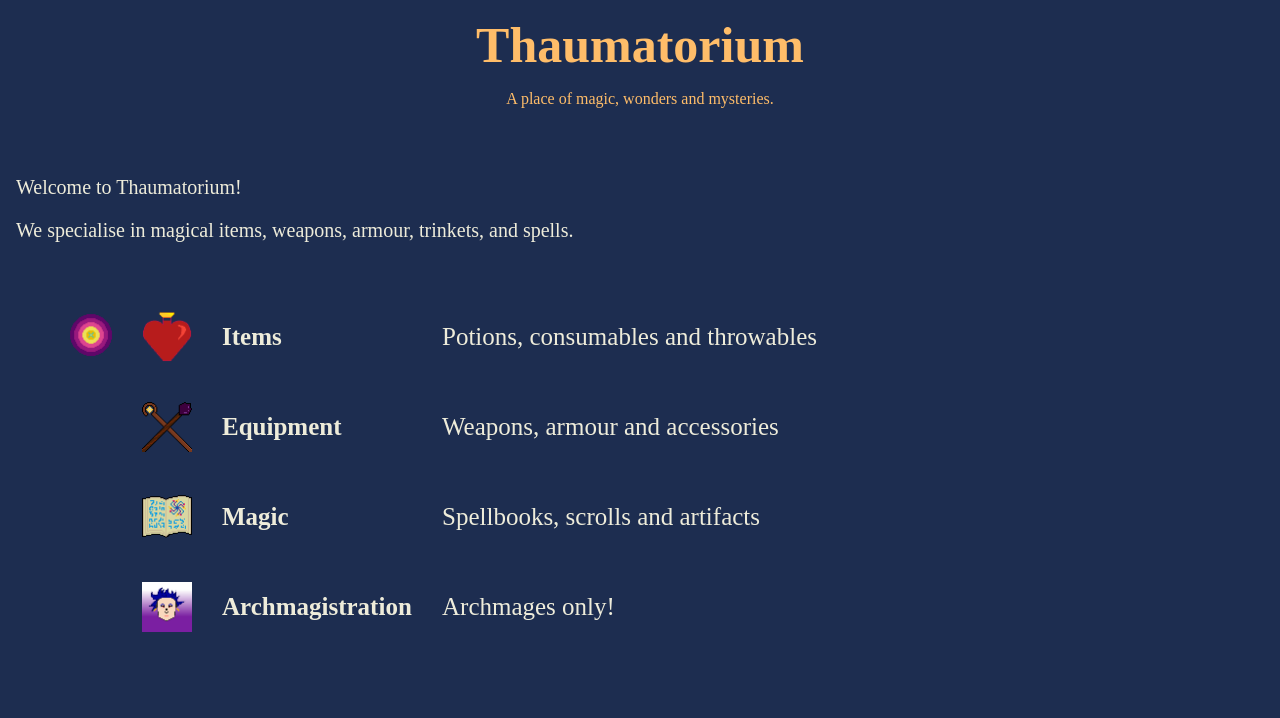
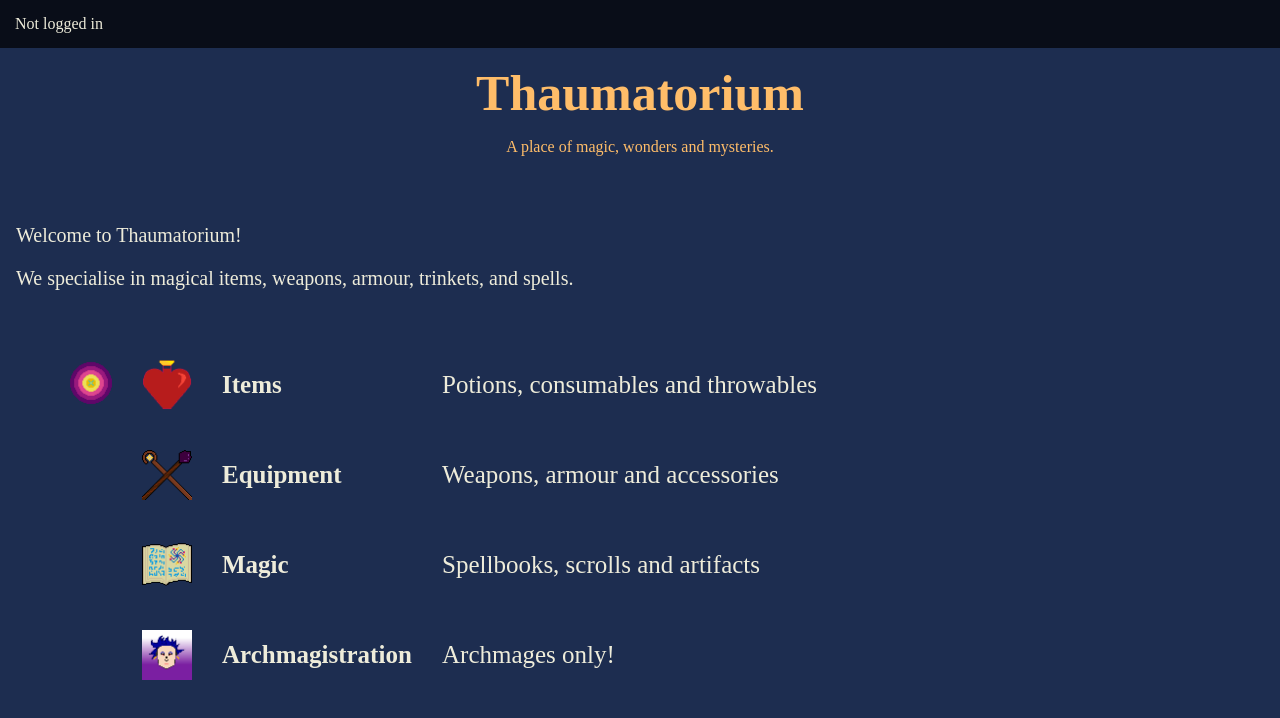
Before and after one commit to julesnuggy/thaumatorium, a React app in the folder frontend/: page / in a window 1280 px wide. Shown: the top 718 px of the page. Built offline with nearby package versions, Linux system fonts and the light colour scheme.

Commit message:
Create context and state for logged-in user

```diff
--- /dev/null
+++ b/frontend/src/App.module.scss
@@ -0,0 +1,7 @@
+@import 'src/constants/colours.scss';
+
+.headerBar {
+  padding: 15px;
+  background-color: $black-opaque;
+  color: $beige;
+}
--- a/frontend/src/App.tsx
+++ b/frontend/src/App.tsx
@@ -1,38 +1,59 @@
-import React from "react";
-import { BrowserRouter, Switch, Route } from 'react-router-dom';
+import React, { createContext, useState } from 'react';
+import { BrowserRouter, Switch, Route, Redirect } from 'react-router-dom';
 
-import Home from "./pages/Home";
-import Items from "./pages/Items";
-import Equipment from "./pages/Equipment";
-import Magic from "./pages/Magic";
-import Archmagistration from "./pages/Archmagistration";
-import Login from "./pages/Login";
+import Home from './pages/Home';
+import Items from './pages/Items';
+import Equipment from './pages/Equipment';
+import Magic from './pages/Magic';
+import Archmagistration from './pages/Archmagistration';
+import Login from './pages/Login';
 
+import styles from './App.module.scss';
 import './Global.module.scss';
 
-const App = (): React.FC => (
+type LoginContextType = {
+  loggedInUser: boolean,
+  setLoggedInUser: React.Dispatch<any>
+}
+
+const LoginContext = createContext<LoginContextType>({
+  loggedInUser: null,
+  setLoggedInUser: () => {}
+});
+
+const App = (): React.FC => {
+  const [loggedInUser, setLoggedInUser] = useState(null);
+  const loginContextValues = { loggedInUser, setLoggedInUser };
+
+  return (
     <BrowserRouter>
+      <LoginContext.Provider value={loginContextValues}>
+        <div className={styles.headerBar}>
+          {loggedInUser ? `Logged in as: ${loggedInUser}` : 'Not logged in'}
+        </div>
         <Switch>
           <Route exact path="/">
-        <Home />
+            <Home/>
           </Route>
           <Route path="/items">
-        <Items />
+            <Items/>
           </Route>
           <Route path="/equipment">
-        <Equipment />
+            <Equipment/>
           </Route>
           <Route path="/magic">
-        <Magic />
+            <Magic/>
           </Route>
           <Route path="/archmagistration">
-        <Archmagistration />
+            {loggedInUser ? <Archmagistration/> : <Redirect to="/login"/>}
           </Route>
           <Route path="/login">
-        <Login />
+            <Login LoginContext={LoginContext}/>
           </Route>
         </Switch>
+      </LoginContext.Provider>
     </BrowserRouter>
   );
+}
 
 export default App;
--- a/frontend/src/pages/Login.tsx
+++ b/frontend/src/pages/Login.tsx
@@ -1,16 +1,25 @@
-import React, { useState } from 'react';
+import React, { useState, useContext } from 'react';
+import { useHistory } from 'react-router-dom';
 
 import { LoginForm } from '../components/Forms/LoginForm';
 import Page from '../components/Page/Page';
 import { userApis } from '../services/servatorium';
 import { UserLoginFormValues } from '../models/User';
 
-const Login = () => {
+type LoginProps = {
+  LoginContext: React.Context
+}
+
+const Login = ({ LoginContext }: LoginProps) => {
+  const history = useHistory();
   const [isLoginValid, setIsLoginValid] = useState<boolean>();
+  const { setLoggedInUser } = useContext(LoginContext)
 
   const onSubmit = async (values: UserLoginFormValues) => {
     const authRes = await userApis.authenticateUser(values);
-    setIsLoginValid(authRes);
+    await setIsLoginValid(authRes);
+    setLoggedInUser(values.username);
+    history.push('/archmagistration');
   }
 
   return (
```
Lines whose indentation alone changed are shown as unchanged.
